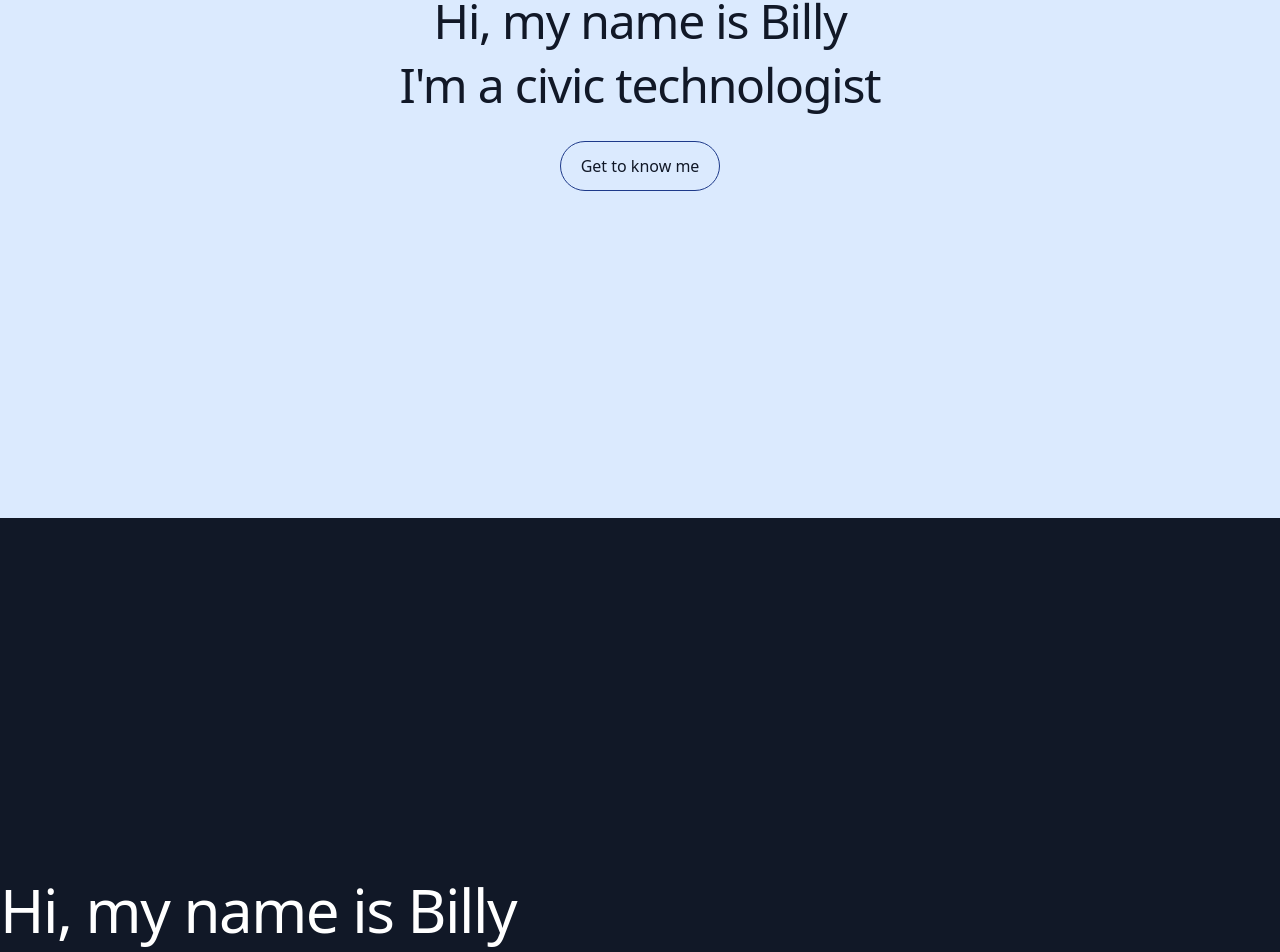
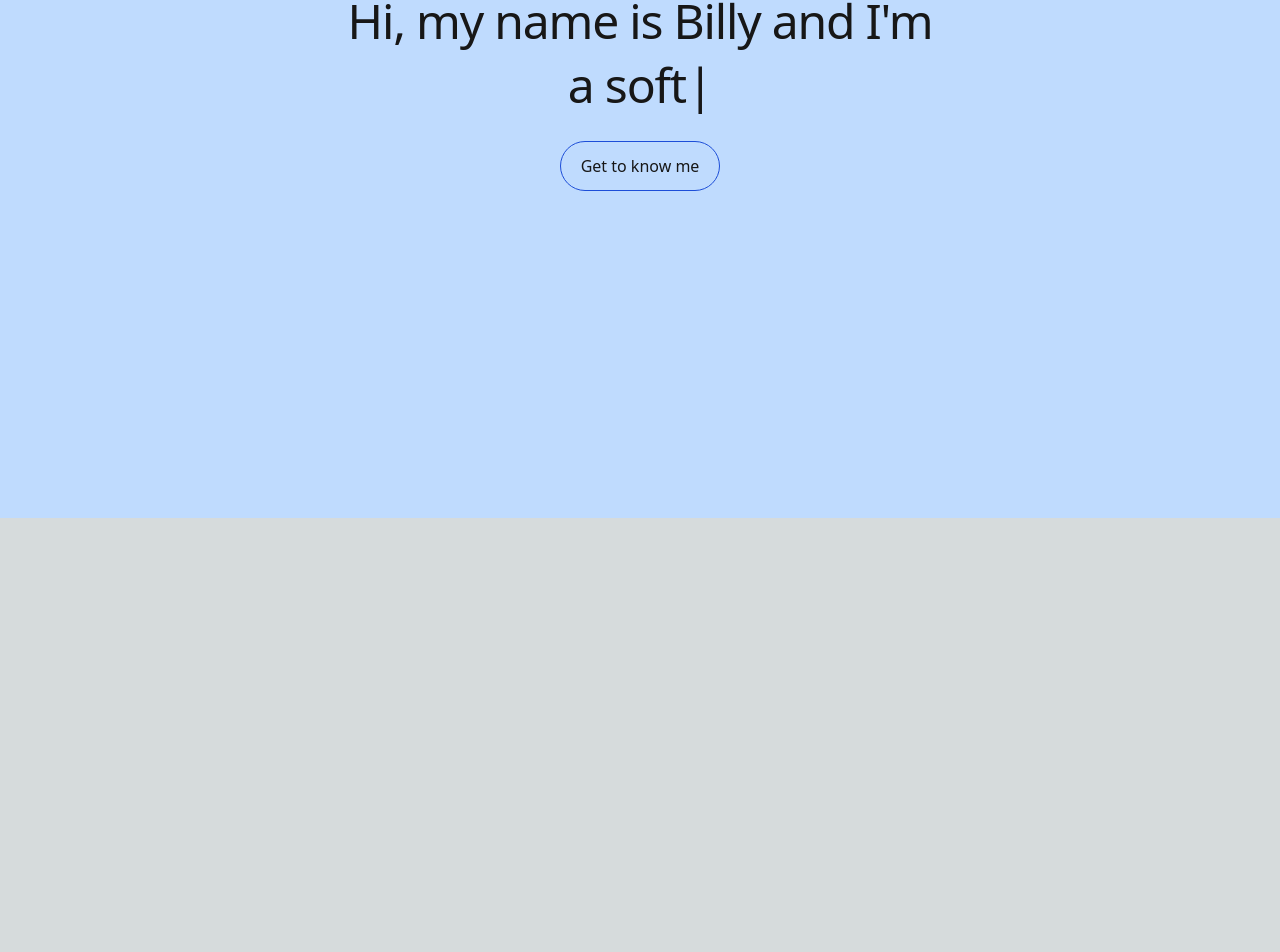
Before and after one commit to widal001/website-next-js, a Next.js app: page /home in a window 1280 px wide. Shown: the part 282-1234 px from the top of the page. After the commit the page ends 800 px from the top, so only its background shows below. Built offline with nearby package versions, Linux system fonts and the light colour scheme.

Commit message:
feat(home): Adds typewriter effect

```diff
--- a/package.json
+++ b/package.json
@@ -17,7 +17,8 @@
     "next": "13.2.4",
     "react": "18.2.0",
     "react-dom": "18.2.0",
-    "typescript": "4.9.5"
+    "typescript": "4.9.5",
+    "typewriter-effect": "^2.19.0"
   },
   "devDependencies": {
     "autoprefixer": "^10.4.14",
--- /dev/null
+++ b/src/components/home/hero.tsx
@@ -0,0 +1 @@
+export default function Home() {}
--- a/src/pages/home.tsx
+++ b/src/pages/home.tsx
@@ -1,5 +1,6 @@
 import Head from "next/head";
 import { Inter } from "next/font/google";
+import Typewriter from "typewriter-effect";
 
 const inter = Inter({ subsets: ["latin"] });
 
@@ -12,26 +13,44 @@ export default function Home() {
         <meta name="viewport" content="width=device-width, initial-scale=1" />
         <link rel="icon" href="/favicon.ico" />
       </Head>
-      <main>
-        <section className="flex items-center bg-blue-100 min-h-screen">
+      <main className="snap-mandatory snap-y h-screen overflow-scroll scroll-smooth">
+        <section className="snap-start flex items-center bg-blue-200 min-h-screen">
           <div className="py-8 px-4 mx-auto max-w-screen-xl text-center lg:py-16 lg:px-12">
-            <h1 className="mb-4 text-4xl font-normal tracking-tight leading-none text-gray-900 md:text-5xl lg:text-5xl">
-              <div className="row my-4">{"Hi, my name is Billy"}</div>
-              <div className="row my-4 mb-8">{"I'm a civic technologist"}</div>
+            <h1 className="mb-4 text-3xl font-normal tracking-tight leading-none text-neutral-900 md:text-4xl lg:text-5xl ">
+              <div className="row my-4">{"Hi, my name is Billy and I'm"}</div>
+              <div className="row my-4 mb-8">
+                <Typewriter
+                  onInit={(typewriter) => {
+                    typewriter
+                      .pauseFor(250)
+                      .typeString("a software engineer")
+                      .pauseFor(250)
+                      .deleteChars("software engineer".length)
+                      .typeString("civic technologist")
+                      .pauseFor(250)
+                      .deleteChars("a civic technologist".length)
+                      .typeString("pleased to meet you")
+                      .start();
+                  }}
+                />
+              </div>
             </h1>
-            <div className="flex flex-col mb-8 lg:mb-16 space-y-4 sm:flex-row sm:justify-center sm:space-y-0 sm:space-x-4">
+            <div className="flex-initial flex-col mb-8 lg:mb-16 space-y-4 sm:flex-row sm:justify-center sm:space-y-0 sm:space-x-4">
               <a
                 href="#about-me"
-                className="inline-flex justify-center items-center py-3 px-5 text-base font-medium text-center text-gray-900 rounded-full border border-blue-900 hover:bg-blue-900 hover:text-white"
+                className="inline-flex justify-center items-center py-3 px-5 text-base font-medium text-center text-neutral-900 rounded-full border border-blue-700 hover:bg-blue-700 hover:text-white"
               >
                 Get to know me
               </a>
             </div>
           </div>
         </section>
-        <section className="flex items-center bg-gray-900 min-h-screen">
-          <div id="about-me">
-            <h1 className="mb-4 text-4xl font-normal tracking-tight leading-none text-white md:text-5xl lg:text-6xl">
+        <section className="snap-start flex items-center bg-neutral-100 min-h-screen">
+          <div
+            id="about-me"
+            className="py-8 px-4 mx-auto max-w-screen-xl text-center lg:py-16 lg:px-12"
+          >
+            <h1 className="mb-4 text-4xl font-normal tracking-tight leading-none text-neutral-900 md:text-5xl lg:text-6xl">
               {"Hi, my name is Billy"}
             </h1>
           </div>
--- /dev/null
+++ b/src/pages/scroll.tsx
@@ -0,0 +1,20 @@
+export default function Scroll() {
+  return (
+    <div>
+      <div className="snap-y snap-mandatory h-screen overflow-scroll">
+        <div className="snap-start bg-amber-200 w-screen h-screen flex items-center justify-center text-8xl">
+          1
+        </div>
+        <div className="snap-start bg-teal-200 w-screen  h-screen flex items-center justify-center text-8xl">
+          2
+        </div>
+        <div className="snap-start bg-cyan-200 w-screen h-screen flex items-center justify-center text-8xl">
+          3
+        </div>
+        <div className="snap-start bg-fuchsia-200 w-screen h-screen flex items-center justify-center text-8xl">
+          4
+        </div>
+      </div>
+    </div>
+  );
+}
```
Also changed, not shown: 1 other file (tests, documents, lock files or other folders).
